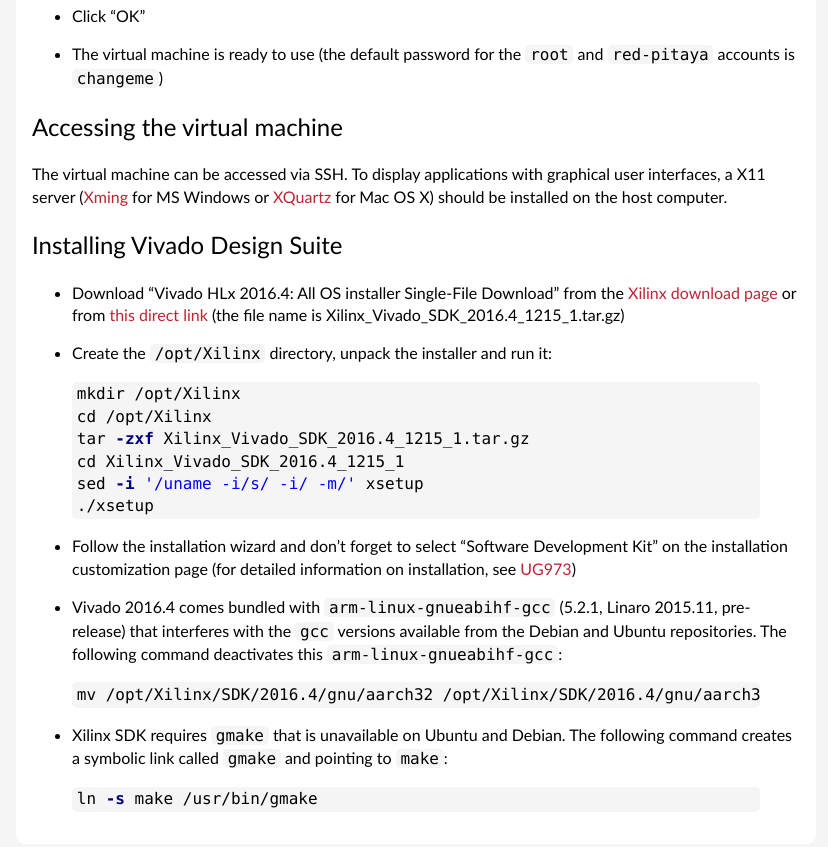
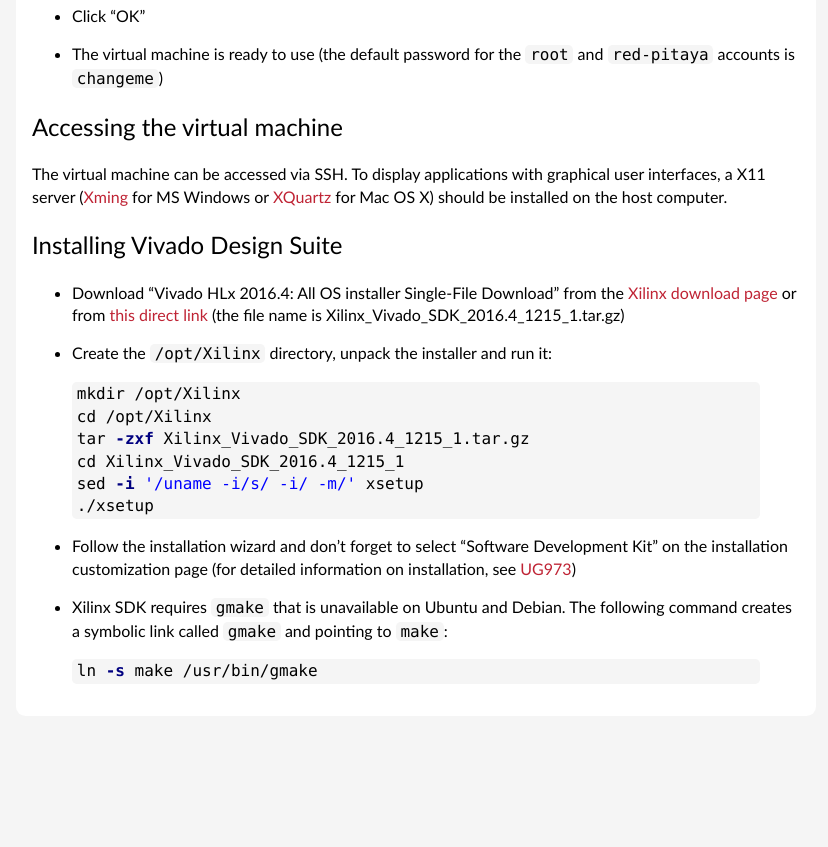
Before and after one commit to pavel-demin/red-pitaya-notes, a Jekyll site: the page built from development-machine.md, in a window 1280 px wide and 900 px high, scrolled down 1706 px. Shown: the top 847 px of the window, without its empty margins (224-1052 px from the left). Built offline with Jekyll 4.4.1, drawn with Linux system fonts in a browser that asks for light colours; after the commit the page ends 2478 px from its top, so only the background shows below that.

Commit message:
remove gcc aarch32 related instructions from development-machine

```diff
--- a/development-machine.md
+++ b/development-machine.md
@@ -109,11 +109,6 @@
 
 - Follow the installation wizard and don't forget to select "Software Development Kit" on the installation customization page (for detailed information on installation, see [UG973](http://www.xilinx.com/support/documentation/sw_manuals/xilinx2016_3/ug973-vivado-release-notes-install-license.pdf))
 
-- Vivado 2016.4 comes bundled with `arm-linux-gnueabihf-gcc` (5.2.1, Linaro 2015.11, pre-release) that interferes with the `gcc` versions available from the Debian and Ubuntu repositories. The following command deactivates this `arm-linux-gnueabihf-gcc`:
-{% highlight bash %}
-mv /opt/Xilinx/SDK/2016.4/gnu/aarch32 /opt/Xilinx/SDK/2016.4/gnu/aarch32_dont_use
-{% endhighlight %}
-
 - Xilinx SDK requires `gmake` that is unavailable on Ubuntu and Debian. The following command creates a symbolic link called `gmake` and pointing to `make`:
 {% highlight bash %}
 ln -s make /usr/bin/gmake
```
